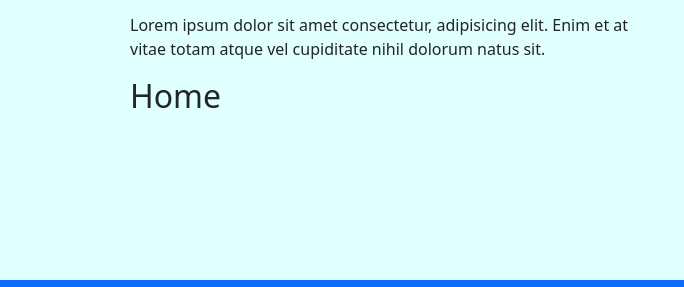
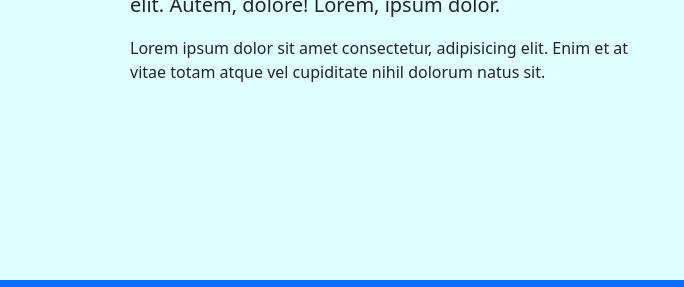
Before and after one commit to ayonroy2020/PhoenixNGO, a plain HTML site: page index.html in a window 1280 px wide. Shown: the part 317-604 px from the top of the page, 0-684 px from the left. Drawn offline with nearby package versions, Linux system fonts and the light colour scheme.

Commit message:
Update index.html

```diff
--- a/index.html
+++ b/index.html
@@ -67,7 +67,7 @@
               Lorem ipsum dolor sit amet consectetur, adipisicing elit. Enim et
               at vitae totam atque vel cupiditate nihil dolorum natus sit.
             </p>
-            <h2>Home</h2>
+            <h2></h2>
           </div>
           <div class="col-md">
             <img
```
